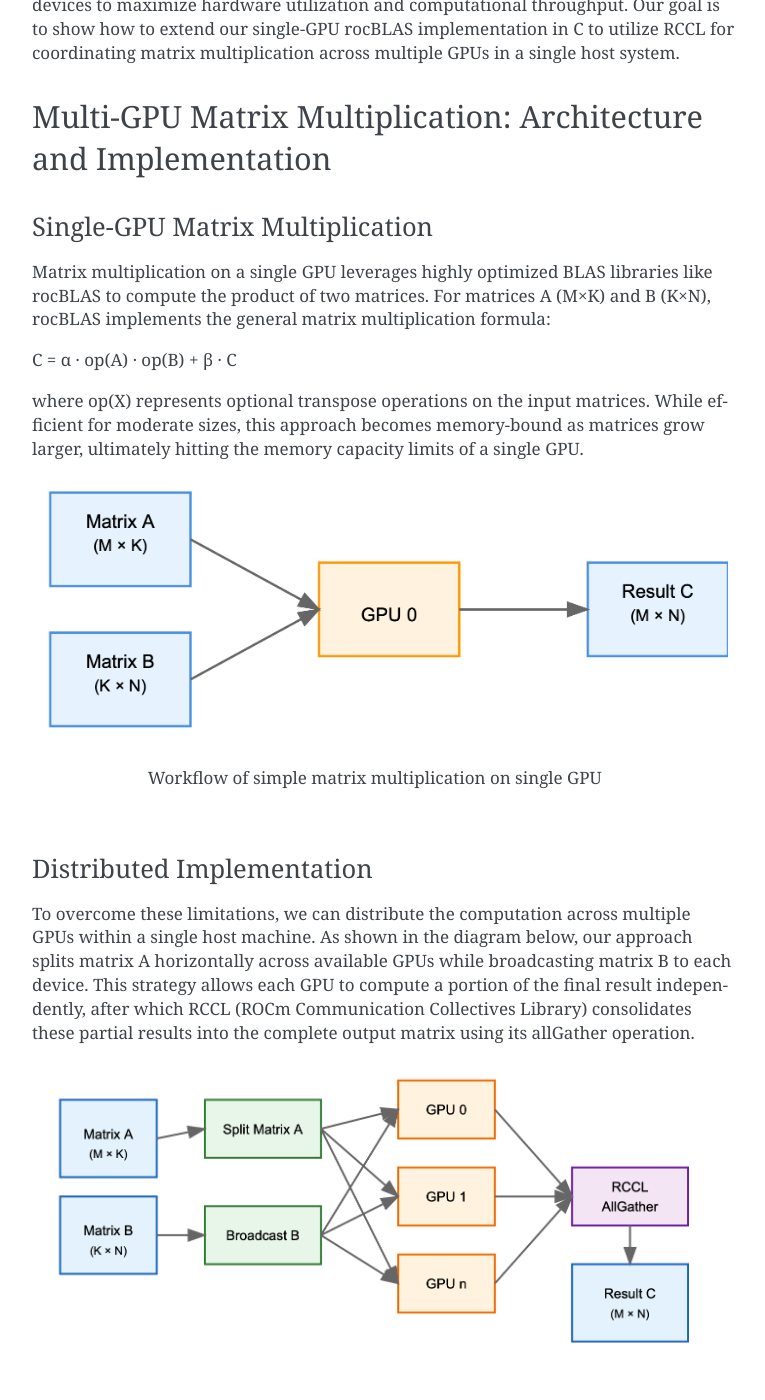
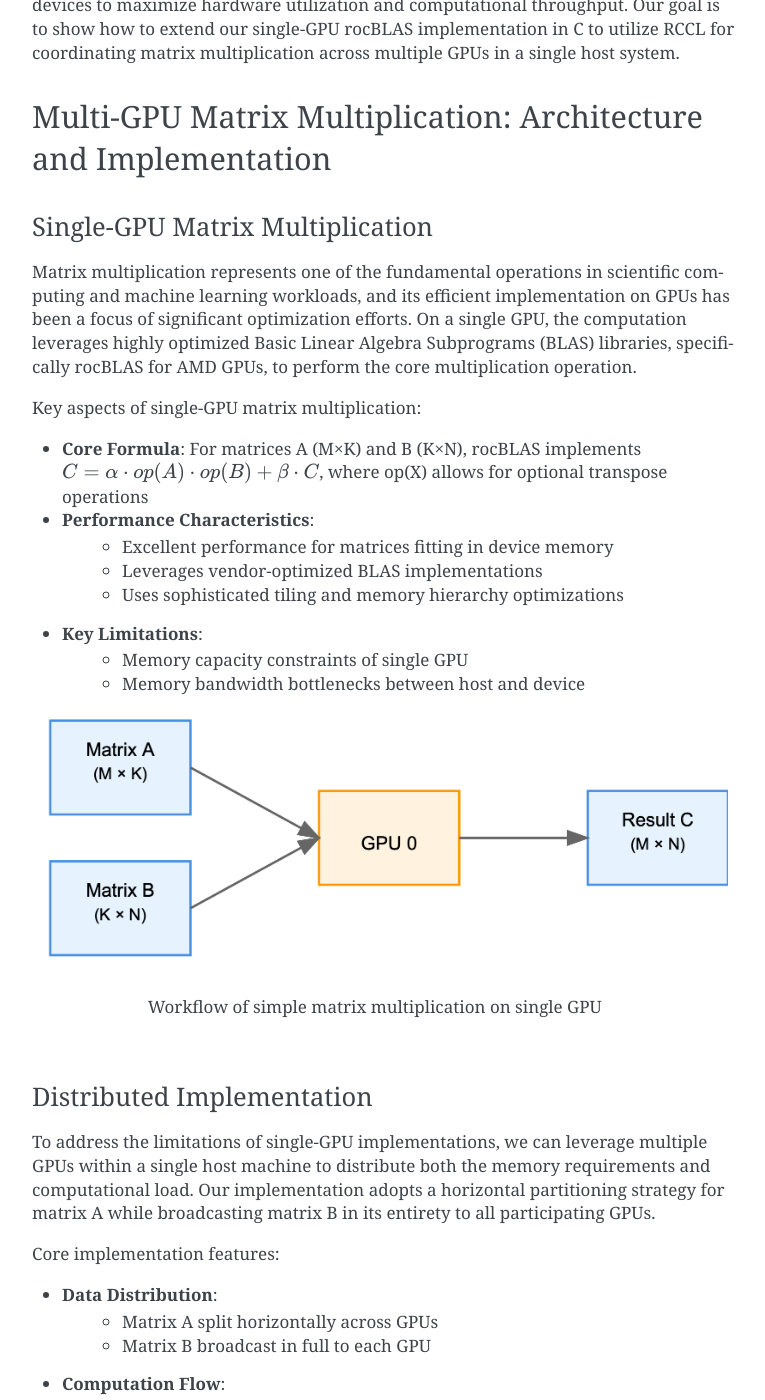
Before and after one commit to pebblesandweeds/rccl_gpu_matmul, a Sphinx documentation site: the page built from docs/source/rccl_gpu_matmul.rst, in a window 1280 px wide and 1400 px high, scrolled down 1303 px. Shown: the whole window, without its empty margins (366-1131 px from the left). Built offline with Sphinx 7.4.7, drawn with Linux system fonts in a browser that asks for light colours; some of the changed text lies outside the part shown.

Commit message:
Edits to rccl_gpu_matmul.rst

```diff
--- a/docs/source/rccl_gpu_matmul.rst
+++ b/docs/source/rccl_gpu_matmul.rst
@@ -29,12 +29,20 @@ Multi-GPU Matrix Multiplication: Architecture and Implementation
 
 Single-GPU Matrix Multiplication
 ^^^^^^^^^^^^^^^^^^^^^^^^^^^^^^^^
+Matrix multiplication represents one of the fundamental operations in scientific computing and machine learning workloads, and its efficient implementation on GPUs has been a focus of significant optimization efforts. On a single GPU, the computation leverages highly optimized Basic Linear Algebra Subprograms (BLAS) libraries, specifically rocBLAS for AMD GPUs, to perform the core multiplication operation.
 
-Matrix multiplication on a single GPU leverages highly optimized BLAS libraries like rocBLAS to compute the product of two matrices. For matrices A (M×K) and B (K×N), rocBLAS implements the general matrix multiplication formula:
+Key aspects of single-GPU matrix multiplication:
 
-C = α · op(A) · op(B) + β · C
+* **Core Formula**:  For matrices A (M×K) and B (K×N), rocBLAS implements :math:`C = \alpha \cdot op(A) \cdot op(B) + \beta \cdot C`, where op(X) allows for optional transpose operations
 
-where op(X) represents optional transpose operations on the input matrices. While efficient for moderate sizes, this approach becomes memory-bound as matrices grow larger, ultimately hitting the memory capacity limits of a single GPU.
+* **Performance Characteristics**:
+    - Excellent performance for matrices fitting in device memory
+    - Leverages vendor-optimized BLAS implementations
+    - Uses sophisticated tiling and memory hierarchy optimizations
+
+* **Key Limitations**:
+    - Memory capacity constraints of single GPU
+    - Memory bandwidth bottlenecks between host and device
 
 .. figure:: _static/single-gpu-flow.png
    :alt: Single GPU Matrix Multiplication Workflow
@@ -44,8 +52,23 @@ where op(X) represents optional transpose operations on the input matrices. Whil
 
 Distributed Implementation
 ^^^^^^^^^^^^^^^^^^^^^^^^^^
+To address the limitations of single-GPU implementations, we can leverage multiple GPUs within a single host machine to distribute both the memory requirements and computational load. Our implementation adopts a horizontal partitioning strategy for matrix A while broadcasting matrix B in its entirety to all participating GPUs.
 
-To overcome these limitations, we can distribute the computation across multiple GPUs within a single host machine. As shown in the diagram below, our approach splits matrix A horizontally across available GPUs while broadcasting matrix B to each device. This strategy allows each GPU to compute a portion of the final result independently, after which RCCL (ROCm Communication Collectives Library) consolidates these partial results into the complete output matrix using its allGather operation.
+Core implementation features:
+
+* **Data Distribution**:
+    - Matrix A split horizontally across GPUs
+    - Matrix B broadcast in full to each GPU
+
+* **Computation Flow**:
+    - Each GPU processes its partition independently
+    - Results consolidated via RCCL allGather operation
+
+* **Key Benefits**:
+    - Minimal inter-GPU communication during computation
+    - Balanced workload distribution
+    - Efficient memory utilization
+
 
 .. figure:: _static/matmul_rccl_workflow.png
    :alt: Distributed Matrix Multiplication Workflow
@@ -53,21 +76,38 @@ To overcome these limitations, we can distribute the computation across multiple
 
    Workflow of distributed matrix multiplication across multiple GPUs
 
-The workflow begins by dividing matrix A into equal horizontal partitions, with each GPU receiving M/n rows for n GPUs. Matrix B is broadcast in its entirety to all GPUs using RCCL's broadcast operation, enabling each device to compute its assigned portion of the output matrix. Once local computation is complete, RCCL's allGather operation efficiently combines these partial results into the final M×N output matrix.
-
 Distribution Strategy
 ^^^^^^^^^^^^^^^^^^^^^
-The distribution phase involves two key operations:
+The distribution phase employs two critical operations that enable efficient multi-GPU matrix multiplication. Our approach balances computational efficiency with memory requirements, optimizing for real-world performance.
 
-1. **Horizontal Partitioning**: For a system with n GPUs, matrix A is divided into n horizontal sections, each containing M/n rows. This partitioning ensures balanced computation across devices.
-2. **Matrix B Broadcasting**: The entire matrix B is replicated across all GPUs. While this requires additional memory, it eliminates the need for inter-GPU communication during the computation phase.
+Strategy components:
+
+* **Horizontal Partitioning**:
+    - Matrix A divided into n equal sections for n GPUs
+    - Each partition contains M/n rows
+    - Ensures balanced computation across devices
+
+* **Matrix B Broadcasting**:
+    - Complete matrix replicated to all GPUs
+    - Eliminates inter-GPU communication during computation
+    - Trade-off: increased memory usage for better performance
+
 
 RCCL Communication
 ^^^^^^^^^^^^^^^^^^
-The ROCm Communication Collectives Library (RCCL) provides efficient multi-GPU communication primitives. In our implementation, we utilize:
+The ROCm Communication Collectives Library (RCCL) serves as the backbone for efficient multi-GPU communication in our implementation. The library provides highly optimized primitives that leverage underlying hardware interconnects effectively.
 
-1. **Broadcast**: For distributing matrix B across all devices, ensuring each GPU has a complete copy for computation
-2. **AllGather**: For collecting and combining partial results into the final matrix, efficiently consolidating the distributed computations
+Key RCCL operations:
+
+* **Broadcast Operation**:
+    - Distributes matrix B to all devices
+    - Minimizes redundant data transfers
+    - Ensures computation consistency
+
+* **AllGather Operation**:
+    - Collects partial results from all GPUs
+    - Combines results into final output matrix
+    - Implements efficient communication patterns
 
 Memory Requirements
 ^^^^^^^^^^^^^^^^^^^
```
Also changed, not shown: docs/source/_static/matmul_rccl_workflow.png, 2 other files.
